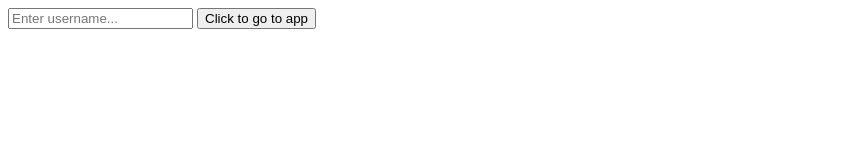
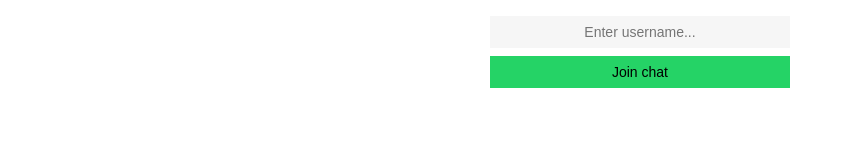
Before and after one commit to olliecase-green/chat-app, a website: page public/index.html in a window 1280 px wide. Shown: the whole page, without its empty margins (0-845 px from the left). Drawn offline with Linux system fonts and the light colour scheme.

Commit message:
Styling index.html

```diff
--- a/public/css/style.css
+++ b/public/css/style.css
@@ -1,3 +1,28 @@
+.index-form {
+  font-family: Inter, system-ui, Avenir, Helvetica, Arial, sans-serif;
+  display: flex;
+  flex-direction: column;
+  width: 300px;
+  margin: 0 auto;
+}
+
+.index-form button {
+  background: #25d366;
+  cursor: pointer;
+}
+
+.form-item {
+  border-radius: 0;
+  border: none;
+  padding: 8px;
+  font-size: 14px;
+  text-align: center;
+  text-decoration: none;
+  color: black;
+  background: #cccccc2e;
+  margin: 8px 0 0 0;
+}
+
 .app-container {
   font-family: Inter, system-ui, Avenir, Helvetica, Arial, sans-serif;
   width: 500px;
--- a/public/index.html
+++ b/public/index.html
@@ -7,15 +7,16 @@
     <link rel="stylesheet" type="text/css" href="css/style.css" />
   </head>
   <body>
-    <form action="chat.html">
+    <form class="index-form" action="chat.html">
       <input
+        class="form-item"
         type="text"
         name="username"
         id="username"
         placeholder="Enter username..."
         required
       />
-      <button type="submit">Click to go to app</button>
+      <button class="form-item" type="submit">Join chat</button>
     </form>
   </body>
 </html>
```
Also changed, not shown: public/chat.html (+1 -1 lines).
